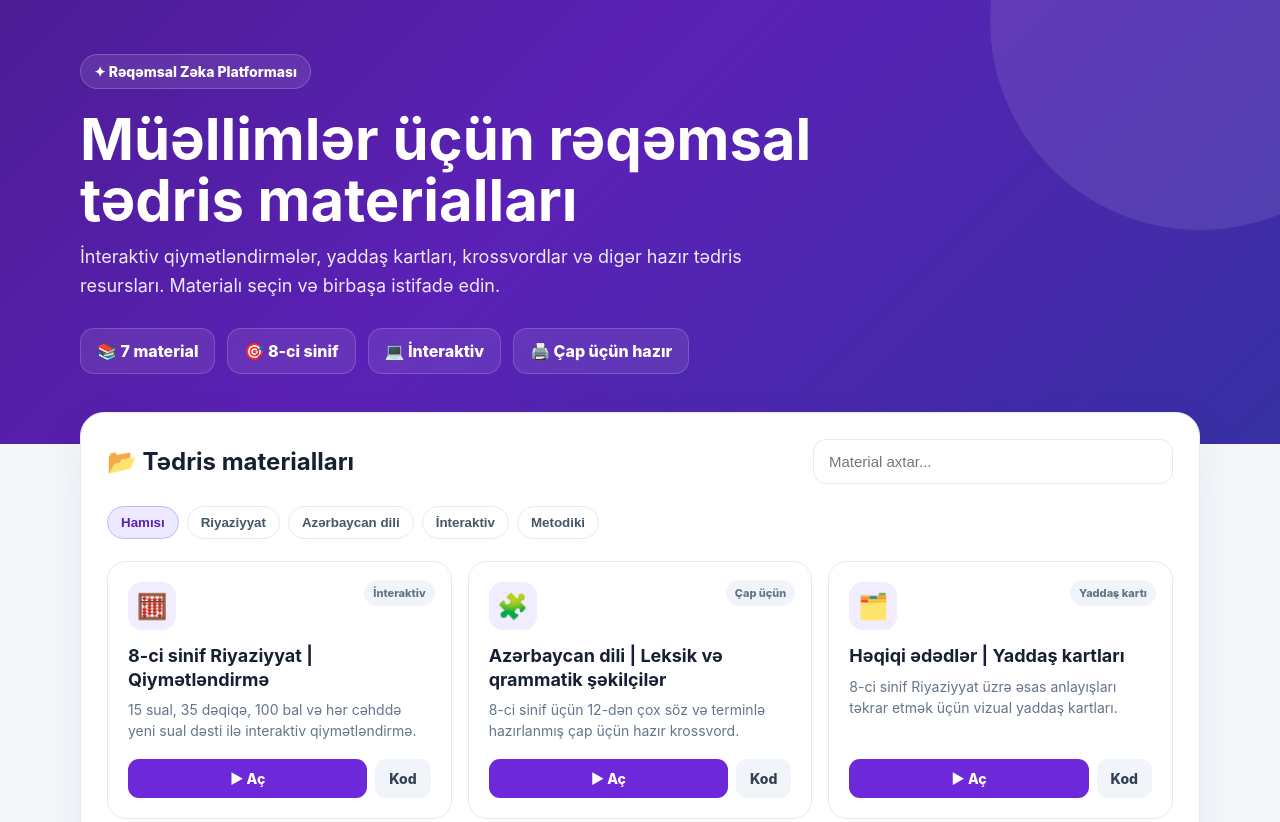
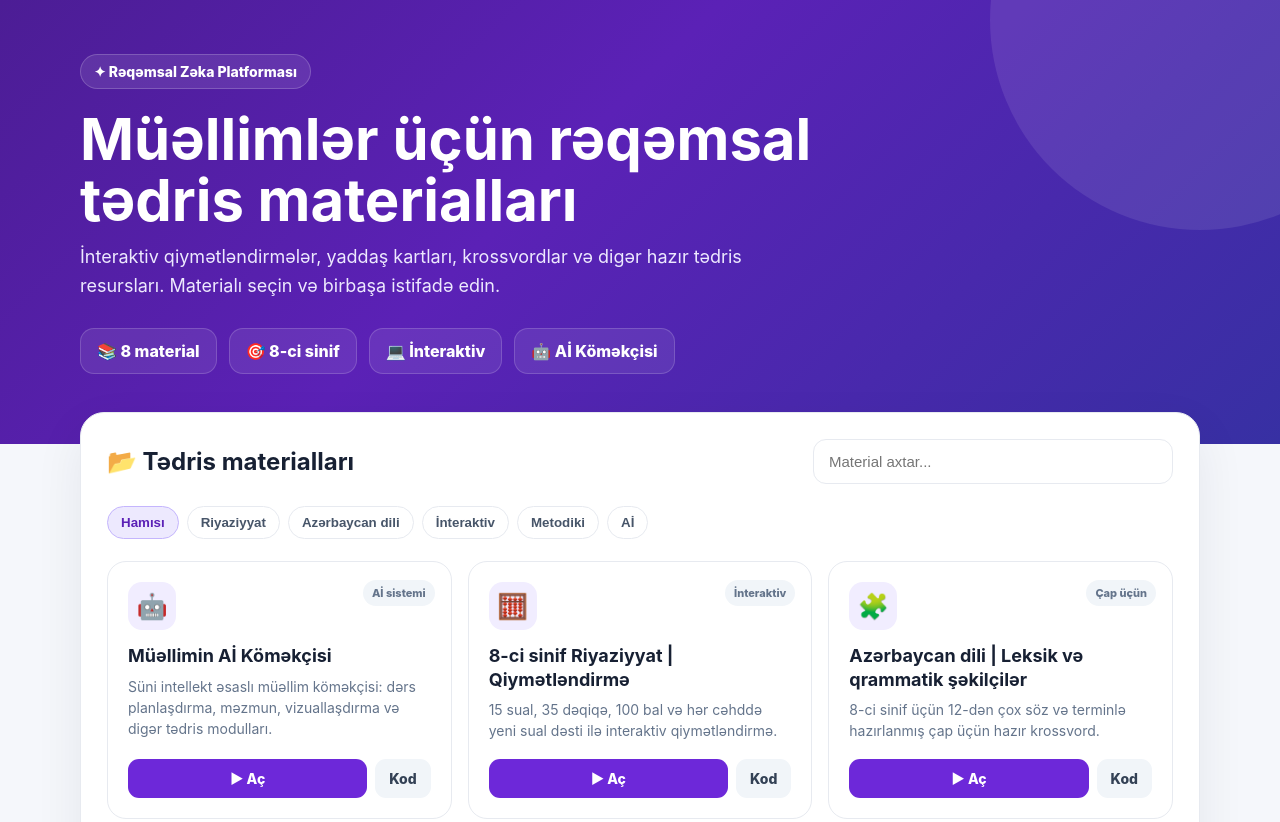
Before and after one commit to RZP26/Reqemsal-Zeka-Platformasi, a plain HTML site: page index.html in a window 1280 px wide. Shown: the top 822 px of the page. Drawn offline with Linux system fonts and the light colour scheme.

Commit message:
Add Teacher AI Assistant to materials dashboard

```diff
--- a/index.html
+++ b/index.html
@@ -17,13 +17,14 @@
 <div class="brand">✦ Rəqəmsal Zəka Platforması</div>
 <h1>Müəllimlər üçün rəqəmsal tədris materialları</h1>
 <p>İnteraktiv qiymətləndirmələr, yaddaş kartları, krossvordlar və digər hazır tədris resursları. Materialı seçin və birbaşa istifadə edin.</p>
-<div class="stats"><div class="stat">📚 7 material</div><div class="stat">🎯 8-ci sinif</div><div class="stat">💻 İnteraktiv</div><div class="stat">🖨️ Çap üçün hazır</div></div>
+<div class="stats"><div class="stat">📚 8 material</div><div class="stat">🎯 8-ci sinif</div><div class="stat">💻 İnteraktiv</div><div class="stat">🤖 Aİ Köməkçisi</div></div>
 </div></header>
 <main class="container"><div class="wrap"><section class="panel">
 <div class="toolbar"><h2>📂 Tədris materialları</h2><input id="search" class="search" type="search" placeholder="Material axtar..." aria-label="Material axtar"></div>
-<div class="filters"><button class="filter active" data-filter="all">Hamısı</button><button class="filter" data-filter="riyaziyyat">Riyaziyyat</button><button class="filter" data-filter="azerbaycan-dili">Azərbaycan dili</button><button class="filter" data-filter="interaktiv">İnteraktiv</button><button class="filter" data-filter="metodiki">Metodiki</button></div>
+<div class="filters"><button class="filter active" data-filter="all">Hamısı</button><button class="filter" data-filter="riyaziyyat">Riyaziyyat</button><button class="filter" data-filter="azerbaycan-dili">Azərbaycan dili</button><button class="filter" data-filter="interaktiv">İnteraktiv</button><button class="filter" data-filter="metodiki">Metodiki</button><button class="filter" data-filter="ai">Aİ</button></div>
 <div id="grid" class="grid">
-<article class="card" data-category="riyaziyyat interaktiv" data-title="8-ci sinif Riyaziyyat interaktiv qiymətləndirmə"><span class="tag">İnteraktiv</span><div class="icon">🧮</div><h3>8-ci sinif Riyaziyyat | Qiymətləndirmə</h3><p>15 sual, 35 dəqiqə, 100 bal və hər cəhddə yeni sual dəsti ilə interaktiv qiymətləndirmə.</p><div class="actions"><a class="btn primary" href="riyaziyyat-8-interaktiv-final.html">▶ Aç</a><a class="btn code" target="_blank" href="https://github.com/RZP26/Reqemsal-Zeka-Platformasi/blob/main/index.html">Kod</a></div></article>
+<article class="card" data-category="ai interaktiv" data-title="Müəllimin Aİ Köməkçisi"><span class="tag">Aİ sistemi</span><div class="icon">🤖</div><h3>Müəllimin Aİ Köməkçisi</h3><p>Süni intellekt əsaslı müəllim köməkçisi: dərs planlaşdırma, məzmun, vizuallaşdırma və digər tədris modulları.</p><div class="actions"><a class="btn primary" href="muellimin-ai-komekcisi.html">▶ Aç</a><a class="btn code" target="_blank" href="https://github.com/RZP26/Reqemsal-Zeka-Platformasi/blob/main/README.md">Kod</a></div></article>
+<article class="card" data-category="riyaziyyat interaktiv" data-title="8-ci sinif Riyaziyyat interaktiv qiymətləndirmə"><span class="tag">İnteraktiv</span><div class="icon">🧮</div><h3>8-ci sinif Riyaziyyat | Qiymətləndirmə</h3><p>15 sual, 35 dəqiqə, 100 bal və hər cəhddə yeni sual dəsti ilə interaktiv qiymətləndirmə.</p><div class="actions"><a class="btn primary" href="riyaziyyat-8-interaktiv-final.html">▶ Aç</a><a class="btn code" target="_blank" href="https://github.com/RZP26/Reqemsal-Zeka-Platformasi/blob/main/riyaziyyat-8-interaktiv-final.html">Kod</a></div></article>
 <article class="card" data-category="azerbaycan-dili metodiki" data-title="Azərbaycan dili leksik qrammatik şəkilçilər krossvord"><span class="tag">Çap üçün</span><div class="icon">🧩</div><h3>Azərbaycan dili | Leksik və qrammatik şəkilçilər</h3><p>8-ci sinif üçün 12-dən çox söz və terminlə hazırlanmış çap üçün hazır krossvord.</p><div class="actions"><a class="btn primary" href="azerbaycan-dili-8-leksik-qrammatik-sekilciler-krossvord.html">▶ Aç</a><a class="btn code" target="_blank" href="https://github.com/RZP26/Reqemsal-Zeka-Platformasi/blob/main/azerbaycan-dili-8-leksik-qrammatik-sekilciler-krossvord.html">Kod</a></div></article>
 <article class="card" data-category="riyaziyyat metodiki" data-title="Həqiqi ədədlər yaddaş kartları"><span class="tag">Yaddaş kartı</span><div class="icon">🗂️</div><h3>Həqiqi ədədlər | Yaddaş kartları</h3><p>8-ci sinif Riyaziyyat üzrə əsas anlayışları təkrar etmək üçün vizual yaddaş kartları.</p><div class="actions"><a class="btn primary" href="heqiqi-ededler-yaddas-kartlari.html">▶ Aç</a><a class="btn code" target="_blank" href="https://github.com/RZP26/Reqemsal-Zeka-Platformasi/blob/main/heqiqi-ededler-yaddas-kartlari.html">Kod</a></div></article>
 <article class="card" data-category="riyaziyyat interaktiv" data-title="Riyaziyyat 8 interaktiv final"><span class="tag">Final</span><div class="icon">🎯</div><h3>Riyaziyyat 8 | İnteraktiv Final</h3><p>Yekun qiymətləndirmə üçün hazırlanmış interaktiv Riyaziyyat materialının final versiyası.</p><div class="actions"><a class="btn primary" href="riyaziyyat-8-interaktiv-final.html">▶ Aç</a><a class="btn code" target="_blank" href="https://github.com/RZP26/Reqemsal-Zeka-Platformasi/blob/main/riyaziyyat-8-interaktiv-final.html">Kod</a></div></article>
```
